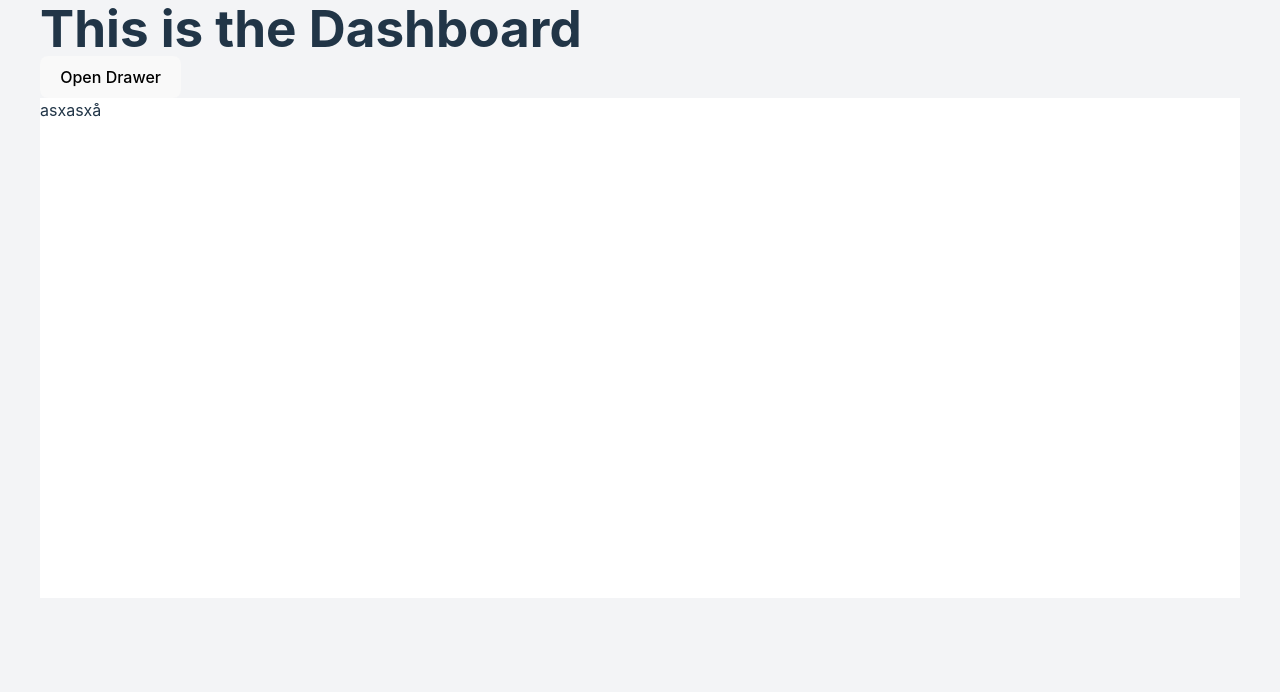
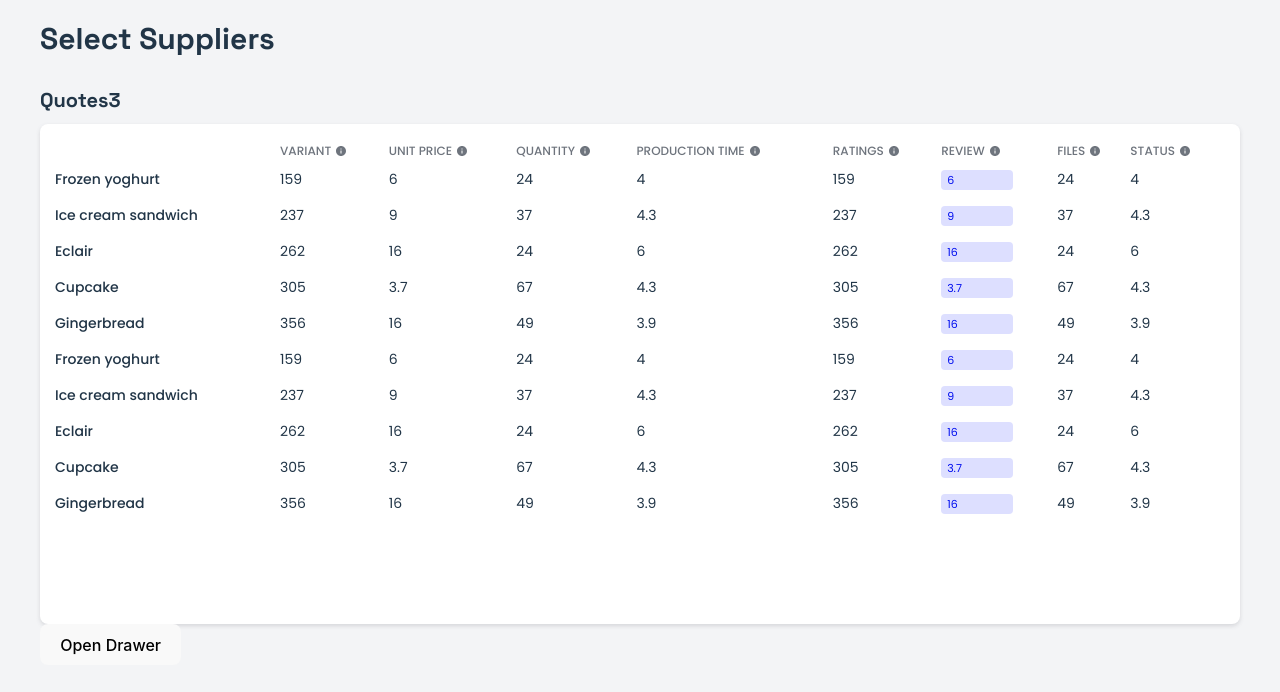
Before and after one commit to mfreemon/cavela, a React (Vite) app in the folder frontend/: page / in a window 1280 px wide. Shown: the top 692 px of the page. Built offline with nearby package versions, Linux system fonts and the light colour scheme.

Commit message:
added table and some styling

```diff
--- a/frontend/src/App.scss
+++ b/frontend/src/App.scss
@@ -1,11 +1,31 @@
 @use '../src/colors/colors';
-
+@import url('https://fonts.googleapis.com/css2?family=Poppins:ital,wght@0,100;0,200;0,300;0,400;0,500;0,600;0,700;0,800;0,900;1,100;1,200;1,300;1,400;1,500;1,600;1,700;1,800;1,900&display=swap');
+@import url('https://fonts.googleapis.com/css2?family=Poppins:ital,wght@0,100;0,200;0,300;0,400;0,500;0,600;0,700;0,800;0,900;1,100;1,200;1,300;1,400;1,500;1,600;1,700;1,800;1,900&family=Space+Grotesk:wght@300..700&display=swap" rel="stylesheet');
 
 .app {
   background-color:#F3F4F6;
   width: 100vw;
   height: 100vh;
 }
+
 h1,h2,h3 {
   margin: 0
 }
+
+h1 {
+  font-weight: 800;
+  font-family: "Space Grotesk", serif;
+  font-size: 30px;
+  line-height: 38px;
+}
+
+h2 {
+  font-weight: 700;
+  font-family: "Space Grotesk", serif;
+  font-size: 20px;
+  line-height: 24px;
+}
+
+td, tr, th, p, span {
+  font-family: "Poppins", serif !important;
+}
--- a/frontend/src/colors/colors.scss
+++ b/frontend/src/colors/colors.scss
@@ -1,4 +1,5 @@
 $cav-blu: #000EEF;
+$review-blu: #DDDFFF;
 $grey-text: #6E747D;
 $cav-yellow: #FBBF24;
 $cav-teal: #0B76B7;
--- /dev/null
+++ b/frontend/src/components/CavTable/CavTable.jsx
@@ -0,0 +1,117 @@
+// import * as React from 'react';
+// import Table from '@mui/material/Table';
+// import TableBody from '@mui/material/TableBody';
+// import TableCell from '@mui/material/TableCell';
+// import TableContainer from '@mui/material/TableContainer';
+// import TableHead from '@mui/material/TableHead';
+// import TableRow from '@mui/material/TableRow';
+// import Paper from '@mui/material/Paper';
+
+// const rows = [
+//   {name: 'Frozen yoghurt', calories: 159, fat: 6.0, carbs: 24, protein: 4.0},
+//   {name: 'Ice cream sandwich', calories: 237, fat: 9.0, carbs: 37, protein:4.3},
+//   {name: 'Eclair', calories: 262, fat: 16.0, carbs: 24, protein: 6.0},
+//   {name: 'Cupcake', calories: 305, fat: 3.7, carbs: 67, protein: 4.3},
+//   {name: 'Gingerbread', calories: 356, fat: 16.0, carbs: 49, protein: 3.9},
+//   {name: 'Frozen yoghurt', calories: 159, fat: 6.0, carbs: 24, protein: 4.0},
+//   {name: 'Ice cream sandwich', calories: 237, fat: 9.0, carbs: 37, protein:4.3},
+//   {name: 'Eclair', calories: 262, fat: 16.0, carbs: 24, protein: 6.0},
+//   {name: 'Cupcake', calories: 305, fat: 3.7, carbs: 67, protein: 4.3},
+//   {name: 'Gingerbread', calories: 356, fat: 16.0, carbs: 49, protein: 3.9},
+// ];
+
+// const columnNames = ['VARIANT', 'UNIT PRICE', 'QUANTITY', 'PRODUCTION TIME', 'RATINGS', 'REVIEW', 'FILES', 'STATUS']
+
+// const CavTable = () => {
+//   return (
+//     <TableContainer component={Paper}>
+//       <Table sx={{ minWidth: 650 }} aria-label="simple table">
+//         <TableHead>
+//           <TableRow>
+//             <TableCell></TableCell>
+//             <TableCell className='base-test' align="right">VARIANT</TableCell>
+//             <TableCell className='base-test' align="right">UNIT PRICE</TableCell>
+//             <TableCell className='base-test' align="right">QUANTITY</TableCell>
+//             <TableCell className='base-test' align="right">PRODUCTION TIME</TableCell>
+//             <TableCell className='base-test' align="right">RATINGS</TableCell>
+//             <TableCell className='base-test' align="right">CAVELA REVIEW</TableCell>
+//             <TableCell className='base-test' align="right">FILES</TableCell>
+//             <TableCell className='base-test' align="right">STATUS</TableCell>
+//           </TableRow>
+//         </TableHead>
+//         <TableBody>
+//           {rows.map((row) => (
+//             <TableRow
+//               key={row.name}
+//               sx={{ '&:last-child td, &:last-child th': { border: 0 } }}
+//             >
+//               <TableCell component="th" scope="row">
+//                 {row.name}
+//               </TableCell>
+//               <TableCell align="right">{row.calories}</TableCell>
+//               <TableCell align="right">{row.fat}</TableCell>
+//               <TableCell align="right">{row.carbs}</TableCell>
+//               <TableCell align="right">{row.protein}</TableCell>
+//               <TableCell align="right">{row.calories}</TableCell>
+//               <TableCell align="right">{row.fat}</TableCell>
+//               <TableCell align="right">{row.carbs}</TableCell>
+//               <TableCell align="right">{row.protein}</TableCell>
+//             </TableRow>
+//           ))}
+//         </TableBody>
+//       </Table>
+//     </TableContainer>
+//   )
+// }
+
+// export default CavTable;
+import InfoIcon from '@mui/icons-material/Info';
+import './table.scss';
+
+const rows = [
+  { name: "Frozen yoghurt", calories: 159, fat: 6.0, carbs: 24, protein: 4.0 },
+  { name: "Ice cream sandwich", calories: 237, fat: 9.0, carbs: 37, protein: 4.3 },
+  { name: "Eclair", calories: 262, fat: 16.0, carbs: 24, protein: 6.0 },
+  { name: "Cupcake", calories: 305, fat: 3.7, carbs: 67, protein: 4.3 },
+  { name: "Gingerbread", calories: 356, fat: 16.0, carbs: 49, protein: 3.9 },
+  { name: "Frozen yoghurt", calories: 159, fat: 6.0, carbs: 24, protein: 4.0 },
+  { name: "Ice cream sandwich", calories: 237, fat: 9.0, carbs: 37, protein: 4.3 },
+  { name: "Eclair", calories: 262, fat: 16.0, carbs: 24, protein: 6.0 },
+  { name: "Cupcake", calories: 305, fat: 3.7, carbs: 67, protein: 4.3 },
+  { name: "Gingerbread", calories: 356, fat: 16.0, carbs: 49, protein: 3.9 },
+];
+
+const columnNames = ["", 'VARIANT', 'UNIT PRICE', 'QUANTITY', 'PRODUCTION TIME', 'RATINGS', 'REVIEW', 'FILES', 'STATUS']
+
+const CavTable = () => {
+  return (
+    <div>
+      <table className="table">
+        <thead>
+          <tr>
+            {columnNames.map((col, index) => (
+              <th key={index}>{col}{index !== 0 ? <InfoIcon/> : null}</th>
+            ))}
+          </tr>
+        </thead>
+        <tbody>
+          {rows.map((row, index) => (
+            <tr key={index}>
+              <td className='supplier'>{row.name}</td>
+              <td>{row.calories}</td>
+              <td>{row.fat}</td>
+              <td>{row.carbs}</td>
+              <td>{row.protein}</td>
+              <td>{row.calories}</td>
+              <td ><span className='review'>{row.fat}</span></td>
+              <td>{row.carbs}</td>
+              <td>{row.protein}</td>
+            </tr>
+          ))}
+        </tbody>
+      </table>
+    </div>
+  );
+};
+
+export default CavTable;
--- /dev/null
+++ b/frontend/src/components/CavTable/table.scss
@@ -0,0 +1,50 @@
+@use '../../colors/colors';
+
+.table {
+  width: 100%;
+  padding: 12px;
+
+  td, th {
+    text-align: left;
+  }
+
+  tr {
+    td {
+      padding-bottom: 12px;
+    }
+  }
+
+  thead {
+    th{
+      font-weight: 500;
+      font-size: 12px;
+      color: colors.$grey-text;
+
+      svg {
+        width: 12px;
+        display: inline-block;
+        vertical-align: middle;
+        padding: 0 0 2px 4px;
+      }
+    }
+  }
+
+  tbody {
+    font-size: 14px;
+    .review {
+      display: block;
+      background-color: colors.$review-blu;
+      border-radius: 4px;
+      color: colors.$cav-blu;
+      width: 60px;
+      height: 16px;
+      padding: 2px 6px;
+      font-size: 11px;
+      line-height: 16px;
+    }
+  }
+
+  .supplier {
+    font-weight: 500;
+  }
+}
--- /dev/null
+++ b/frontend/src/components/DashBlock/Dashblock.jsx
@@ -0,0 +1,9 @@
+
+
+const DashBlock = ({children}) => {
+  return (
+    <div className="dashboard-block">{children}</div>
+  )
+}
+
+export default DashBlock
--- a/frontend/src/components/Dashboard/Dashboard.jsx
+++ b/frontend/src/components/Dashboard/Dashboard.jsx
@@ -1,5 +1,7 @@
 import React, {useState } from "react";
 import DrawerRight from "../Drawer/DrawerRight";
+import DashBlock from "../DashBlock/Dashblock";
+import CavTable from "../CavTable/CavTable";
 import './dashboard.scss';
 
 
@@ -9,9 +11,12 @@ const Dashboard = () => {
   return (
     <div className="dashboard">
       <DrawerRight openDrawer={drawerOpen} closeDrawer={() => setOpenDrawer(false)} />
-      <h1>This is the Dashboard</h1>
+      <h1>Select Suppliers</h1>
+      <h2>Quotes{3}</h2>
+      <DashBlock>
+        <CavTable/>
+      </DashBlock>
       <button className="btn" onClick={() => setOpenDrawer(true)}>Open Drawer</button>
-      <div className="dashboard-block">asxasxå</div>
     </div>
   )
 }
--- a/frontend/src/components/Dashboard/dashboard.scss
+++ b/frontend/src/components/Dashboard/dashboard.scss
@@ -1,10 +1,20 @@
 .dashboard {
   max-width: 1200px;
-  margin: 0 auto
+  margin: 0 auto;
+
+  h1 {
+    padding: 20px 0 30px 0;
+  }
+  h2 {
+    padding-bottom: 12px;
+  }
 }
+
 .dashboard-block {
   background-color: white;
   max-width: 1200px;
   height: 500px;
-  border-radius: 3px solid blue;
+  border-radius: 8px;
+  box-shadow: rgba(100, 100, 111, 0.2) 0px 2px 4px 0px;
+
 }
--- a/frontend/src/components/Drawer/DrawerRight.jsx
+++ b/frontend/src/components/Drawer/DrawerRight.jsx
@@ -7,7 +7,7 @@ const DrawerRight = ({ closeDrawer, openDrawer }) => {
   return (
     <Drawer className="drawer" anchor="right" open={openDrawer}>
       <div className="closeX">
-        <h2>Supplier1</h2>
+        <p className="base-text">Supplier1</p>
         <CloseIcon onClick={closeDrawer}/>
       </div>
       <div className="inner">
```
